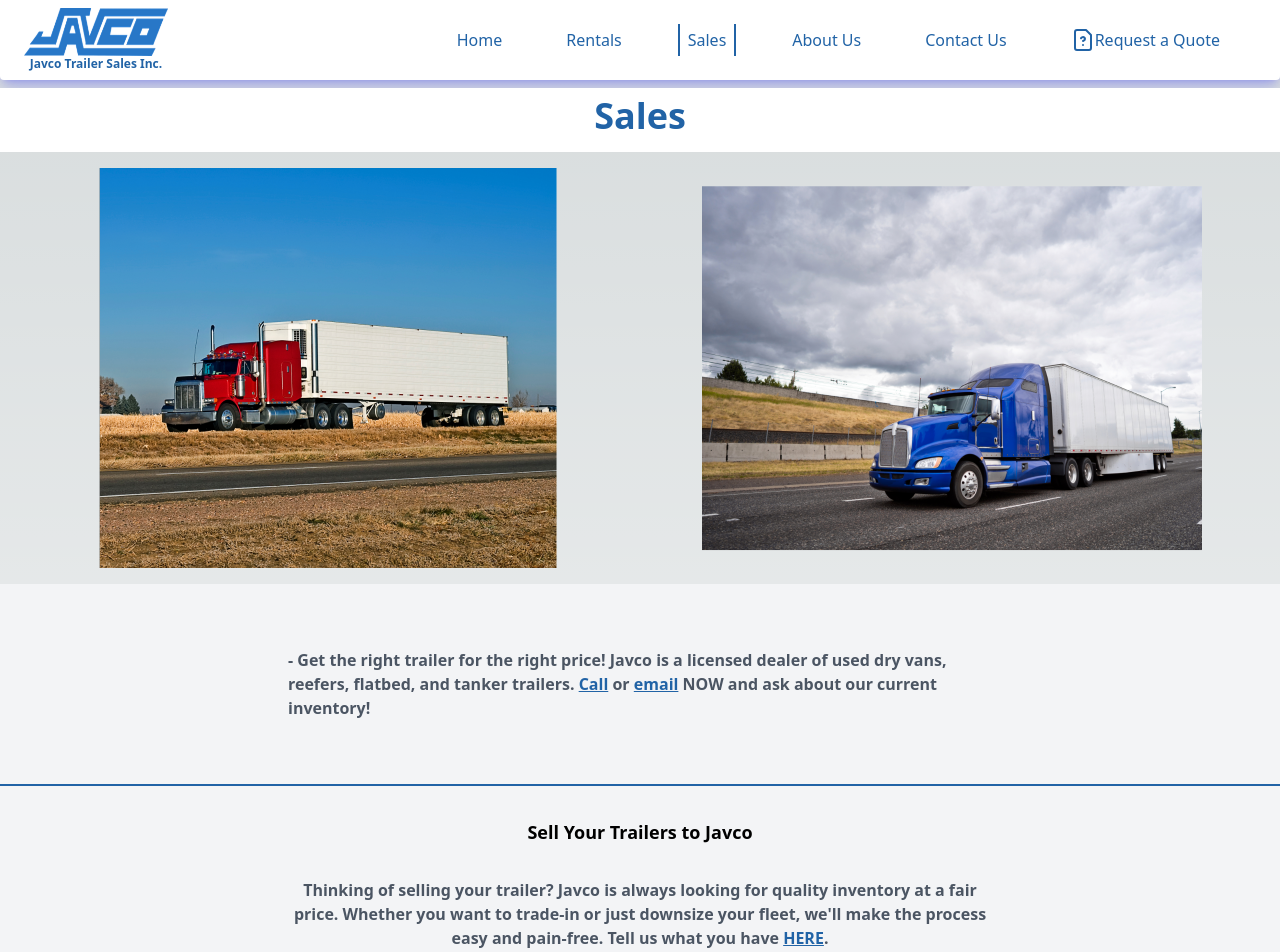
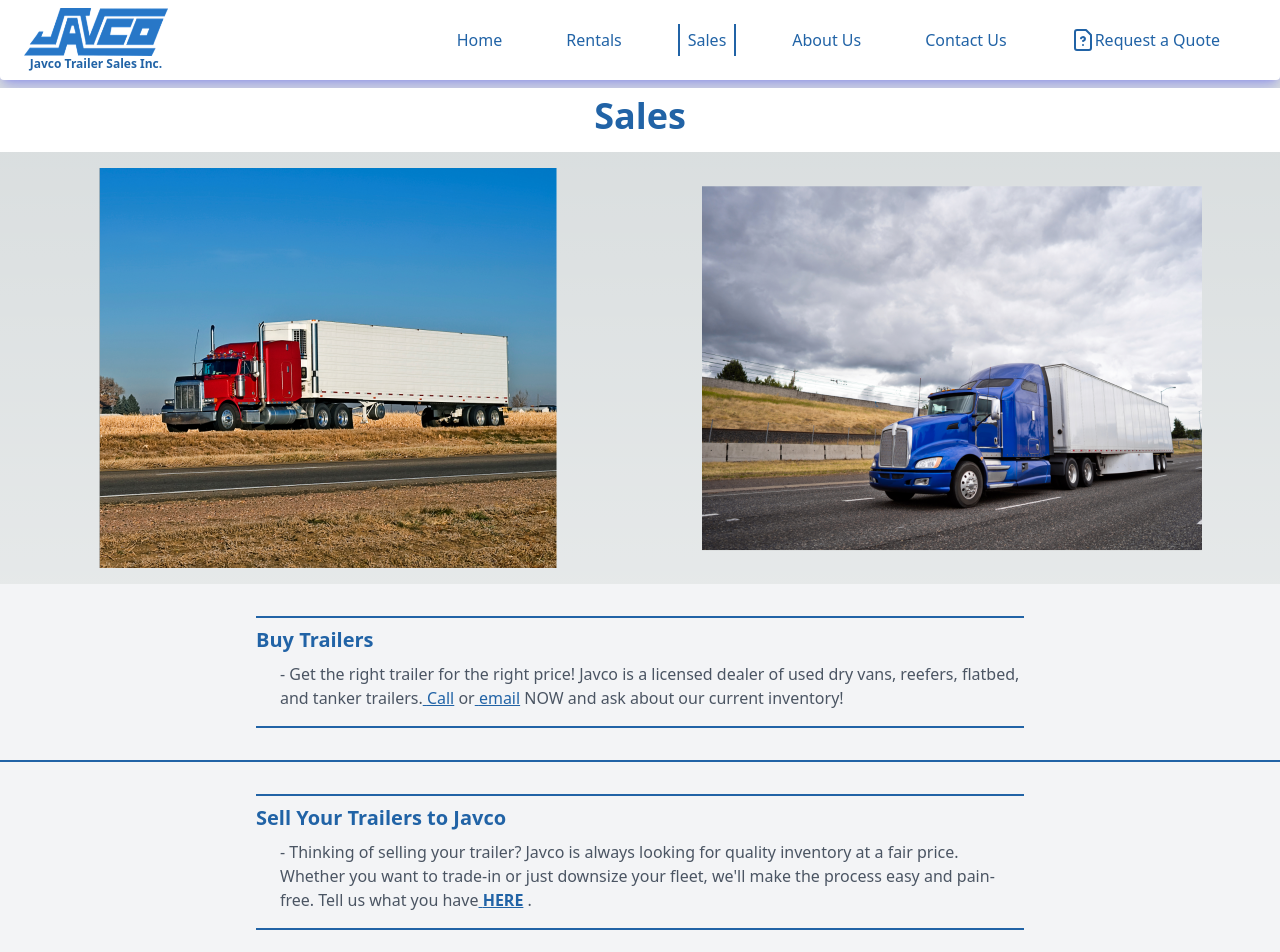
Before and after one commit to Javco-Trailers/javco, a Next.js app in the folder frontend/: page /sales in a window 1280 px wide. Shown: the top 952 px of the page. Built offline with nearby package versions, Linux system fonts and the light colour scheme.

Commit message:
refactor: change the pin on the map to be Javco as well as change text and styling to fit the client's requirements

```diff
--- a/frontend/app/page.tsx
+++ b/frontend/app/page.tsx
@@ -19,8 +19,18 @@ export default function Home() {
   <div className="bg-white text-jblue mb-2 shadow-lg shadow-indigo-500/40 rounded-b px-8">
    <NavBar scrollToSection={scrollToSection}/>
    </div>
-   <div className="bg-jblue text-white text-center">
+   <div className="bg-jblue text-white text-center mb-2 p-2">
         <h1 className="font-bold text-5xl p-2">Welcome to Javco Trailer Sales Inc.</h1>
+
+      </div>
+   <div className="flex items-center justify-center mb-4">
+  <Image src={JavcoSignZoomed.src} alt="Aerial view of Javco's land" height={400} width={600}/>
+    </div>
+    <div className="text-center">
+        <h1 className="text-3xl md:text-4xl font-bold mb-4 text-jblue">
+        Your Premier Destination for Affordable and Exceptional Semi-Trailers!
+        </h1>
+        <div className="bg-jblue text-white text-center">
         <div className="flex flex-col justify-center items-center">
           <div className="font-semibold flex flex-row justify-between p-2 w-3/5 md:w-1/5">
             <p>-Dry Vans</p>
@@ -34,14 +44,6 @@ export default function Home() {
         <p className="p-2 text-xl font-semibold">Need a trailer? Javco has you covered! We offer a wide selection of Semi-trailers for storage, cartage & OTR use.</p>
         <h2 className="font-bold text-2xl mb-4 p-2"><a href="/rentals"><u>Rent</u></a> or <a href="/sales"><u>Buy</u></a> <a href="mailto:info@javco.co?subject=Javco Inquiry"><u>NOW!</u></a></h2>
       </div>
-   <div className="flex items-center justify-center mb-4">
-  <Image src={JavcoSignZoomed.src} alt="Aerial view of Javco's land" height={400} width={600}/>
-    </div>
-    <div className="text-center">
-        <h1 className="text-3xl md:text-4xl font-bold mb-4 text-jblue">
-        Your Premier Destination for Affordable and Exceptional Semi-Trailers!
-        </h1>
-
       </div>
 
     <div id="contact">
--- a/frontend/components/contactUs/contactUs.tsx
+++ b/frontend/components/contactUs/contactUs.tsx
@@ -31,7 +31,7 @@ const ContactUs: React.FC = () => {
         <div className="flex flex-col md:flex-row justify-around">
 
           <div className="flex justify-center align-center p-4 md:mr-2">
-        <iframe width="500" height="450"  loading="lazy" src={`https://www.google.com/maps/embed/v1/place?q=place_id:ChIJOegX4yJsBYgRBYaSm25iad0&key=${process.env.NEXT_PUBLIC_MAPS}`}></iframe>
+        <iframe width="500" height="450"  loading="lazy" src={`https://www.google.com/maps/embed/v1/place?q=place_id:ChIJjxsc1j1sBYgRQUsZinaKg8o&key=${process.env.NEXT_PUBLIC_MAPS}`}></iframe>
         </div>
         </div>
       </div>
--- a/frontend/components/servicePageComponents/Sales.tsx
+++ b/frontend/components/servicePageComponents/Sales.tsx
@@ -8,25 +8,35 @@ const SalesSection = () => {
     <section className="bg-gray-100 p-8">
       <div className="max-w-3xl mx-auto text-center">
 
-        <div className="font-semibold m-4 p-4">
-          <p className="text-left text-gray-600">
-            - Get the right trailer for the right price! Javco is a licensed
+        <div className="border-t-2 border-jblue border-b-2">
+            <ul>
+              <li className="text-left  mb-4">
+                <h2 className="font-bold text-xl mb-2 mt-2 text-jblue">
+                Buy Trailers
+                </h2>
+                <ul>
+                  <li className="ml-6 text-gray-600">
+                  - Get the right trailer for the right price! Javco is a licensed
             dealer of used dry vans, reefers, flatbed, and tanker trailers.
-            <Link className="text-jblue" href="tel:+12628359400">
+            <Link className="text-jblue underline" href="tel:+12628359400">
               {" "}
-              <u>Call</u>
+              Call
             </Link>{" "}
             or
             <Link
-              className="text-jblue"
+              className="text-jblue underline"
               href="mailto:info@javco.co?subject=Javco Inquiry"
             >
               {" "}
-              <u>email</u>
+              email
             </Link>{" "}
             NOW and ask about our current inventory!
-          </p>
-        </div>
+                  </li>
+                </ul>
+              </li>
+            </ul>
+          </div>
+
       </div>
     </section>
   );
--- a/frontend/components/servicePageComponents/SellTrailers.tsx
+++ b/frontend/components/servicePageComponents/SellTrailers.tsx
@@ -1,20 +1,35 @@
 import React from "react";
+import Link from "next/link";
 
 
 const SellTrailers = () => {
   return (
     <section className="bg-gray-100 p-8">
       <div className="max-w-3xl mx-auto text-center">
-        <p className={`text-black text-lg font-bold mb-2`}>
-          Sell Your Trailers to Javco
-        </p>
-        <div className="font-semibold m-4 p-4">
-          <p className="text-center text-gray-600">
-            Thinking of selling your trailer? Javco is always looking for quality inventory at a fair price.
-            Whether you want to trade-in or just downsize your fleet, we'll make the process easy and pain-free.
-            Tell us what you have <a className="underline font-semibold text-jblue" href="mailto:info@javco.co?subject=Javco Inquiry For Selling Trailer" target="_blank">HERE</a>.
-          </p>
-        </div>
+
+
+        <div className="border-t-2 border-jblue border-b-2">
+            <ul>
+              <li className="text-left  mb-4">
+                <h2 className="font-bold text-xl mb-2 mt-2 text-jblue">
+                  Sell Your Trailers to Javco
+                </h2>
+                <ul>
+                  <li className="ml-6 text-gray-600">
+                    - Thinking of selling your trailer? Javco is always looking for quality inventory at a fair price.
+                       Whether you want to trade-in or just downsize your fleet, we'll make the process easy and pain-free.
+                      Tell us what you have
+                    <Link className="underline font-semibold text-jblue" href="mailto:info@javco.co?subject=Javco Inquiry For Selling Trailer">
+                      {" "}
+                      HERE
+                    </Link>{" "}
+                    .
+                  </li>
+                </ul>
+              </li>
+            </ul>
+          </div>
+
       </div>
     </section>
   );
```
